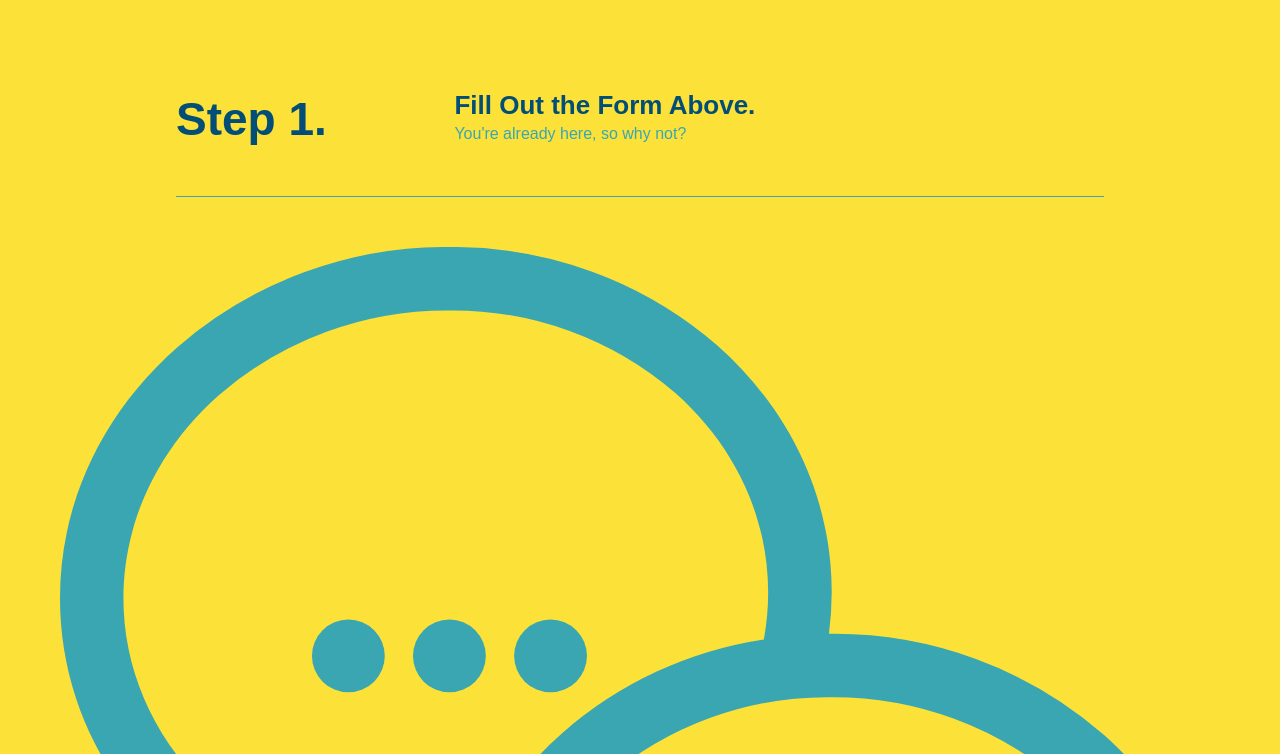
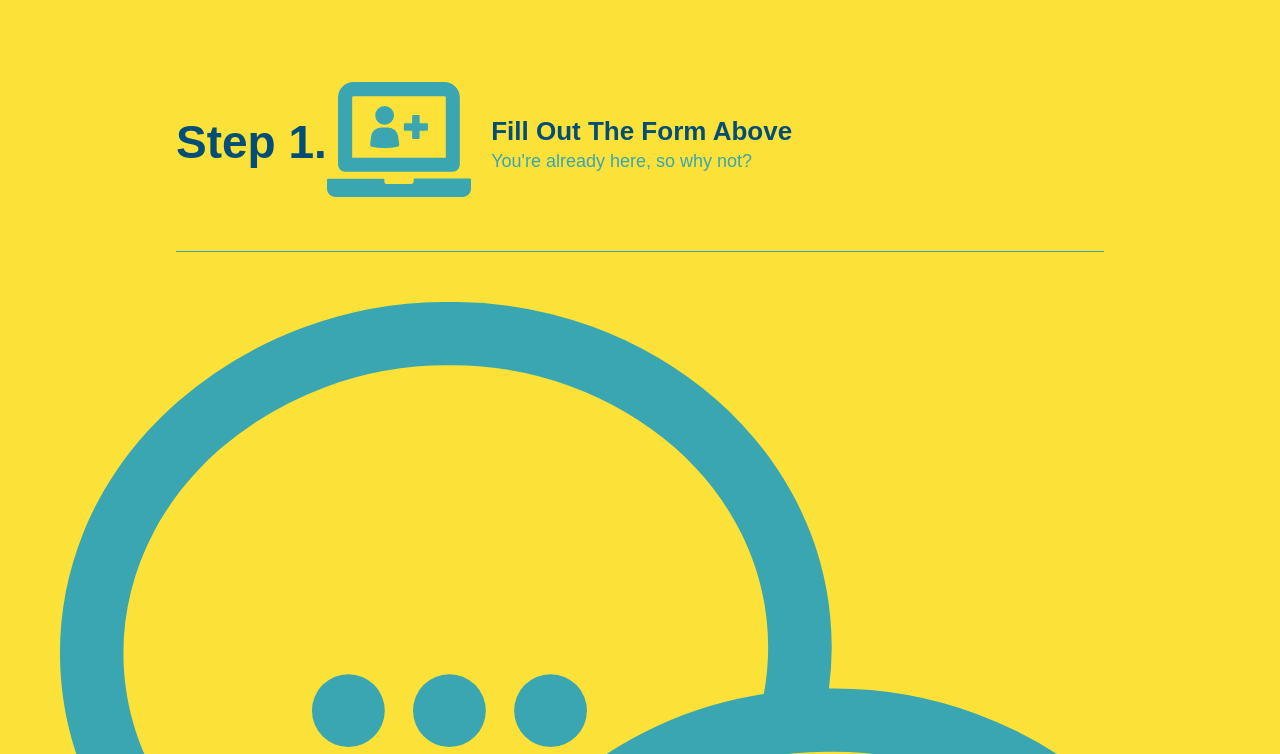
Before and after one commit to enajera1/run-buddy, a plain HTML site: page index.html in a window 1280 px wide. Shown: the part 1246-2000 px from the top of the page. Drawn offline with Linux system fonts and the light colour scheme.

Commit message:
add flexbox to the steps

```diff
--- a/assets/css/style.css
+++ b/assets/css/style.css
@@ -207,21 +207,20 @@ section {
 }
 
 .steps div {
-    margin-bottom: ;
+    : ;
 }
 
 .steps img {
-    width: ;
-    margin: ;
+
 }
 
-.steps h3 {
+.step h3 {
     color: #024e76;
     font-size: 46px;
-    margin-top: 10px;
+
 }
 
-.steps-text p {
+.step-text p {
     color: #39a6b2;
     font-size: 18px;
 }
@@ -232,7 +231,7 @@ section {
     color: #024e76;
 }
 .steps span {
-    font-size: ;
+
 }
 
 .step {
@@ -246,9 +245,7 @@ section {
     justify-content: space-between;
 }
 
-.step h3 {
-    flex: 1 30%;
-}
+
 
 .step-info {
     flex: 2 70%;
@@ -257,12 +254,23 @@ section {
     align-items: center;
 }
 
+.step-img {
+    flex: 1 12%;
+    margin-right: 20px;
+  }
+
+.step-text {
+    flex:12;
+}
 /* Chapter 5 */
 
 .trainers {
     text-align: ;
 }
 
+.step-img img {
+    max-width: 100%;
+  }
 
 .trainer {
     width: 900px;
--- a/index.html
+++ b/index.html
@@ -99,7 +99,7 @@
                         <img src="./assets/images/step-1.svg" alt="" />
                       </div>
                       <div class="step-text">
-                        <h4>Fill Out the Form Above.</h4>
+                        <h4>Fill Out The Form Above</h4>
                         <p>You're already here, so why not?</p>
                       </div>
                     </div>
```
Lines whose indentation alone changed are shown as unchanged.
